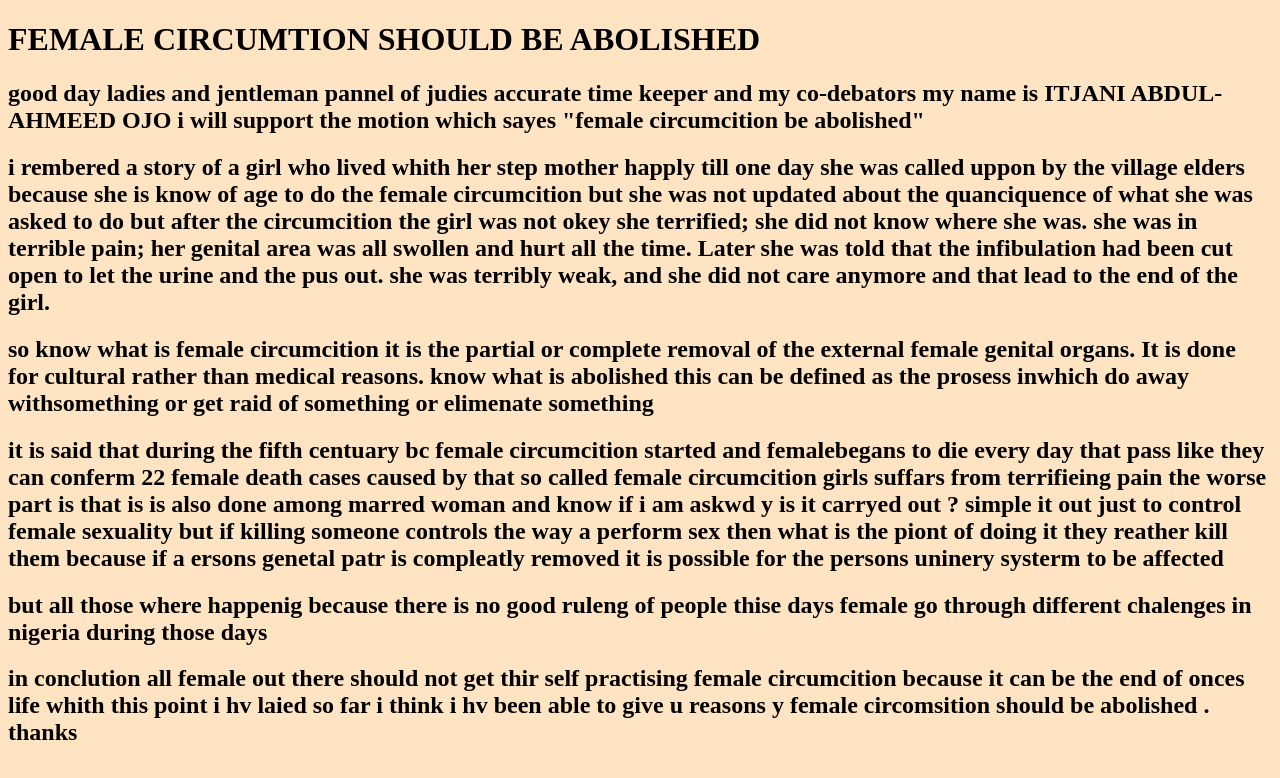
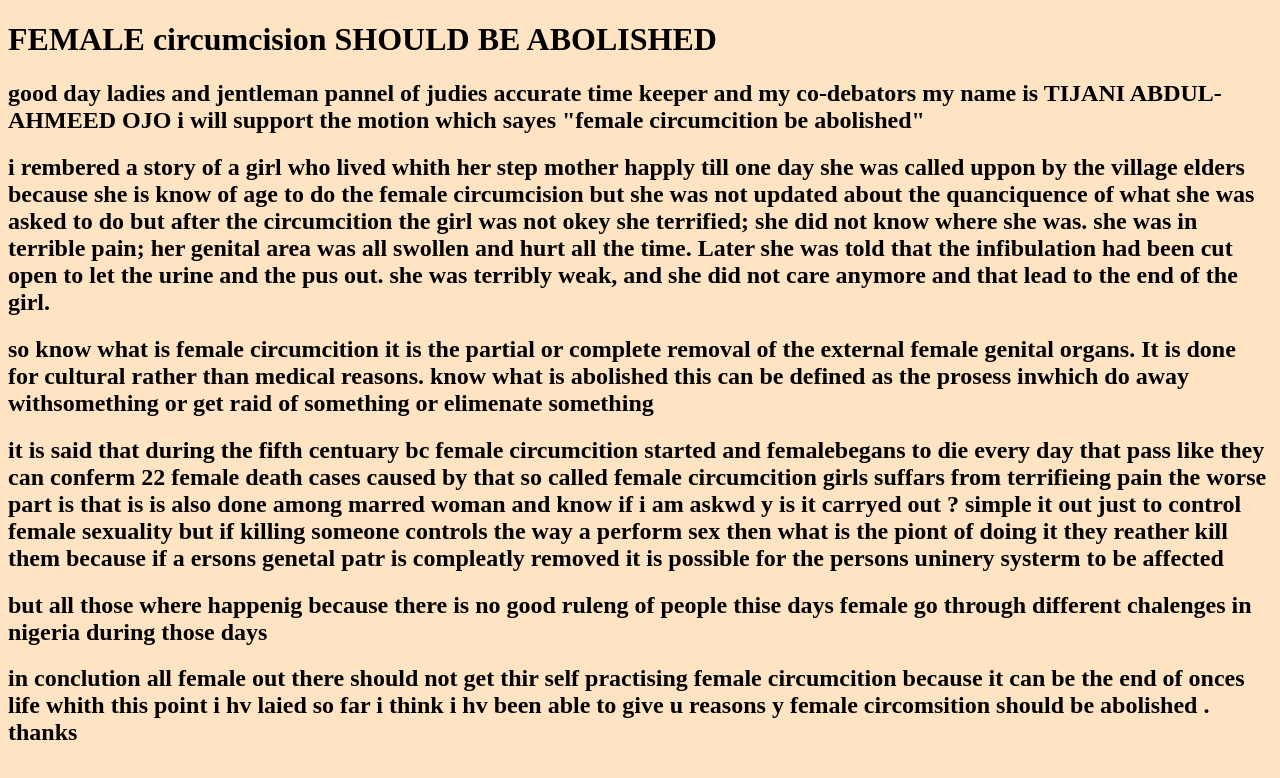
Before and after one commit to ABDUL-AHMEED/ahmeed-website, a plain HTML site: page index.html in a window 1280 px wide. Drawn offline with Linux system fonts and the light colour scheme.

Commit message:
Update index.html

```diff
--- a/index.html
+++ b/index.html
@@ -3,15 +3,15 @@
 <head>
 	<meta charset="utf-8">
 	<meta name="viewport" content="width=device-width, initial-scale=1">
-	<title style="background-color: brown;">should female circumcition should be abolished</title>
+	<title style="background-color: brown;">should female circumcision should be abolished</title>
 </head>
 <body style="background-color: bisque;">
-<p><h1><strong> FEMALE CIRCUMTION SHOULD BE ABOLISHED</strong></h1></p>
+<p><h1><strong> FEMALE circumcision SHOULD BE ABOLISHED</strong></h1></p>
 <h2> good day ladies and jentleman pannel of judies accurate time keeper and my co-debators my name is
-    ITJANI ABDUL-AHMEED OJO i will support the motion which sayes "female circumcition be abolished"
+    TIJANI ABDUL-AHMEED OJO i will support the motion which sayes "female circumcition be abolished"
  </h2>
           <h2>i rembered a story of a girl who lived whith her step mother happly till one day she was
-           called uppon by the village elders because she is know of age to do the female circumcition but
+           called uppon by the village elders because she is know of age to do the female circumcision but
            she was not updated about the quanciquence of what she was asked to do but after the circumcition
            the girl was not okey she  terrified; she did not know where she was. she was in
            terrible pain; her genital area was all swollen and hurt all the time. Later she was told that the
```
